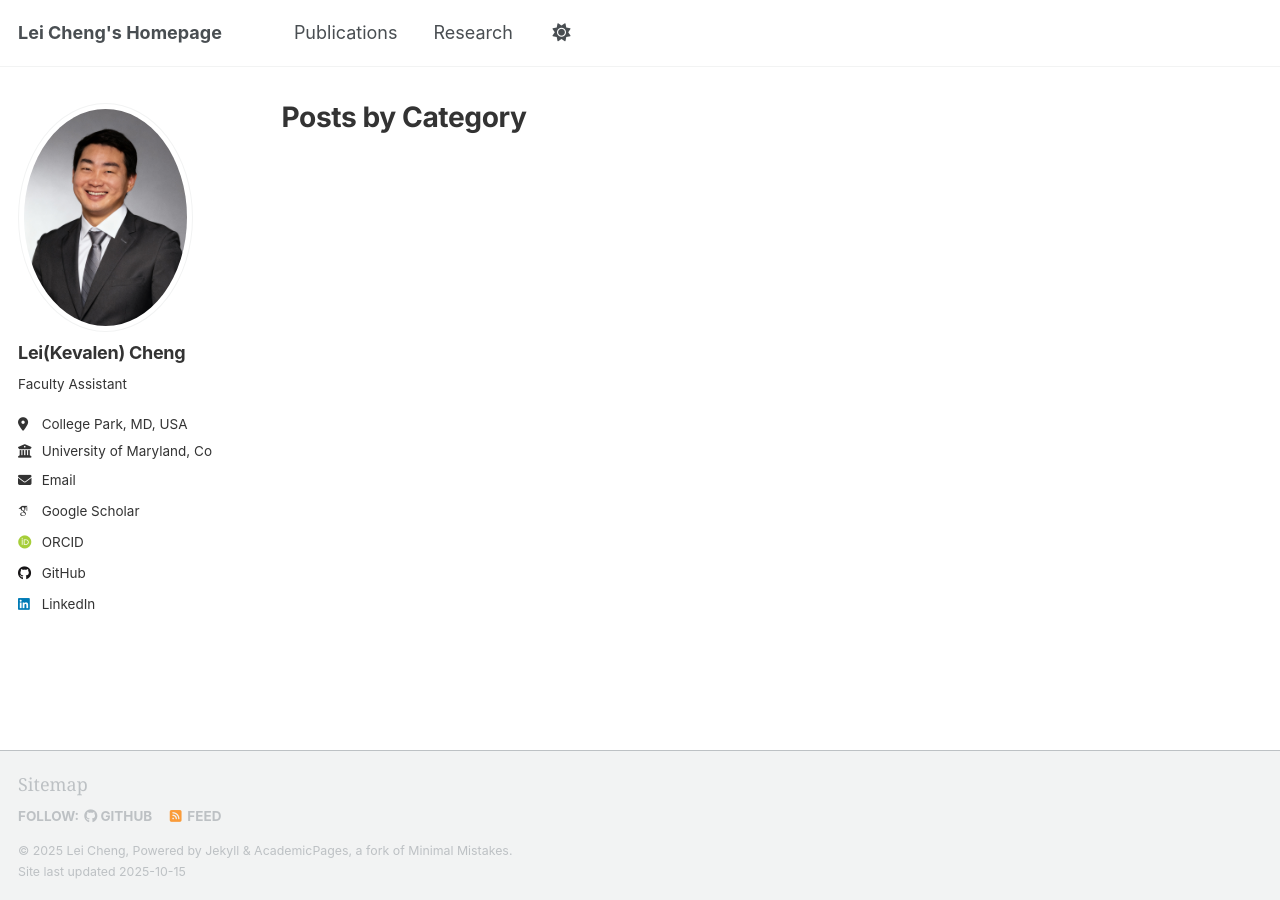
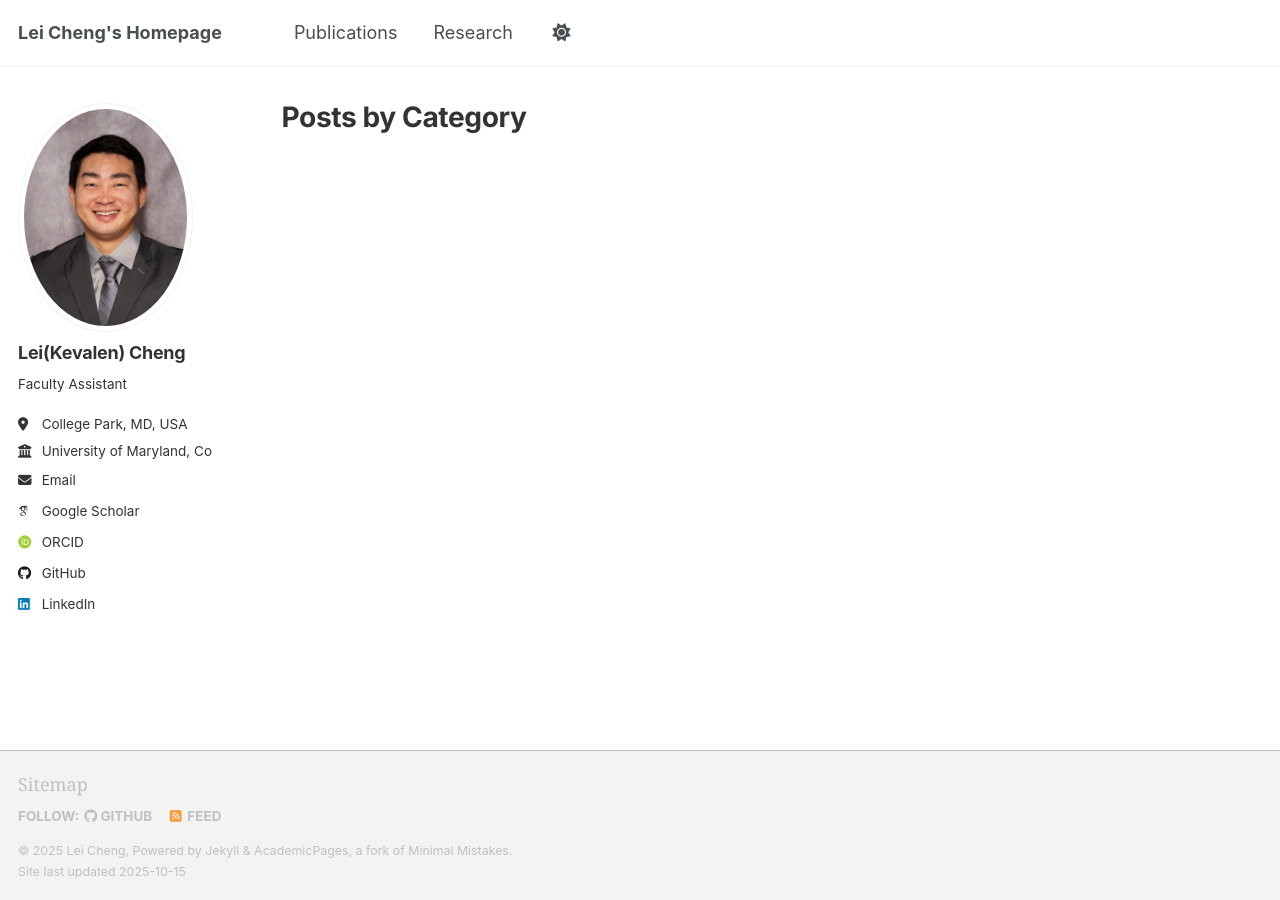
Before and after one commit to leicheng5/leicheng5.github.io, a Jekyll site: the page built from _pages/category-archive.html, in a window 1280 px wide. Built offline with Jekyll 4.4.1, drawn with Linux system fonts in a browser that asks for light colours; some web fonts are replaced; a script that is not in the unit is left out.

Commit message:
Update _config.yml

```diff
--- a/_config.yml
+++ b/_config.yml
@@ -23,7 +23,7 @@ repository               : "leicheng5/leicheng5.github.io"
 #               Additional customization can be done by editing /_includes/author-profile.html
 author:
   # Biographic information
-  avatar           : "Lei.jpg"
+  avatar           : "upfront.jpg" # Lei.jpg
   name             : "Lei(Kevalen) Cheng"
   pronouns         : #"he/him"
   bio              : "    Faculty Assistant"
```
